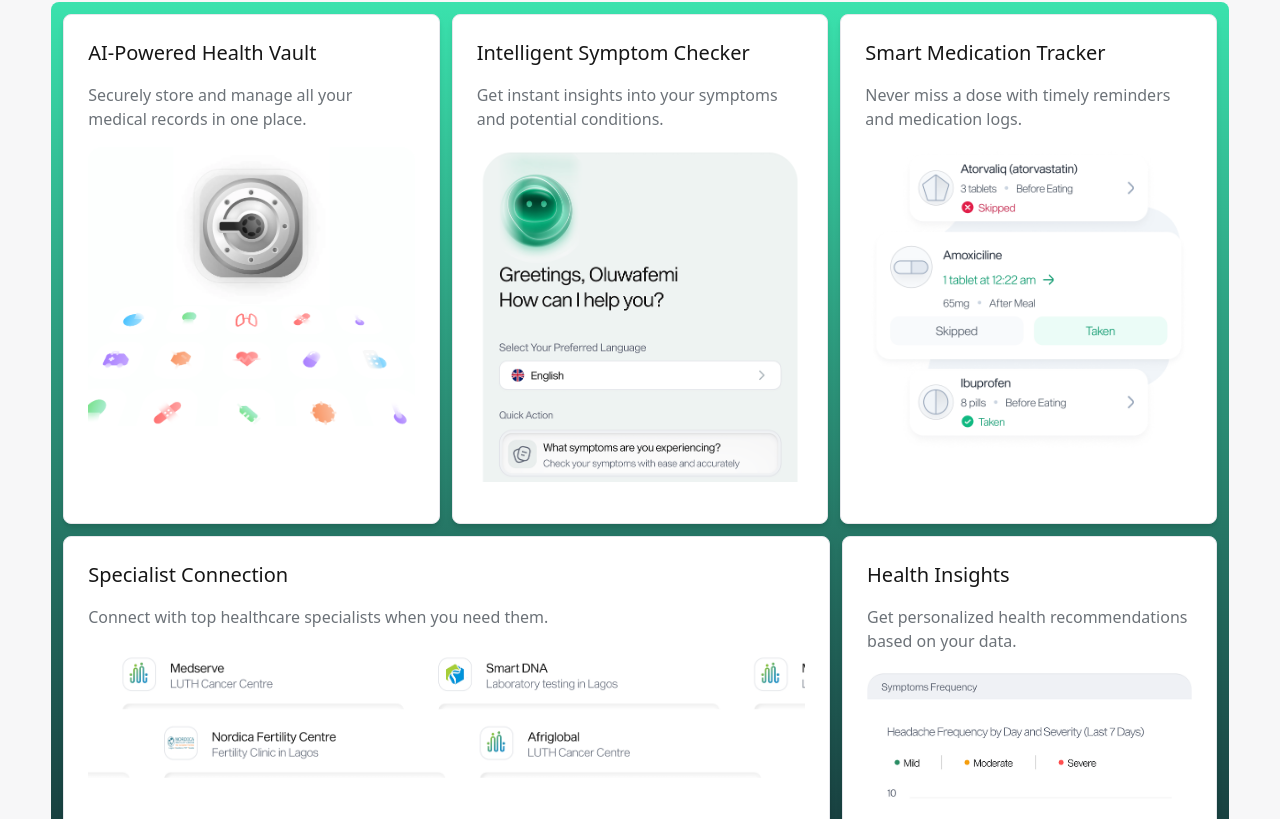
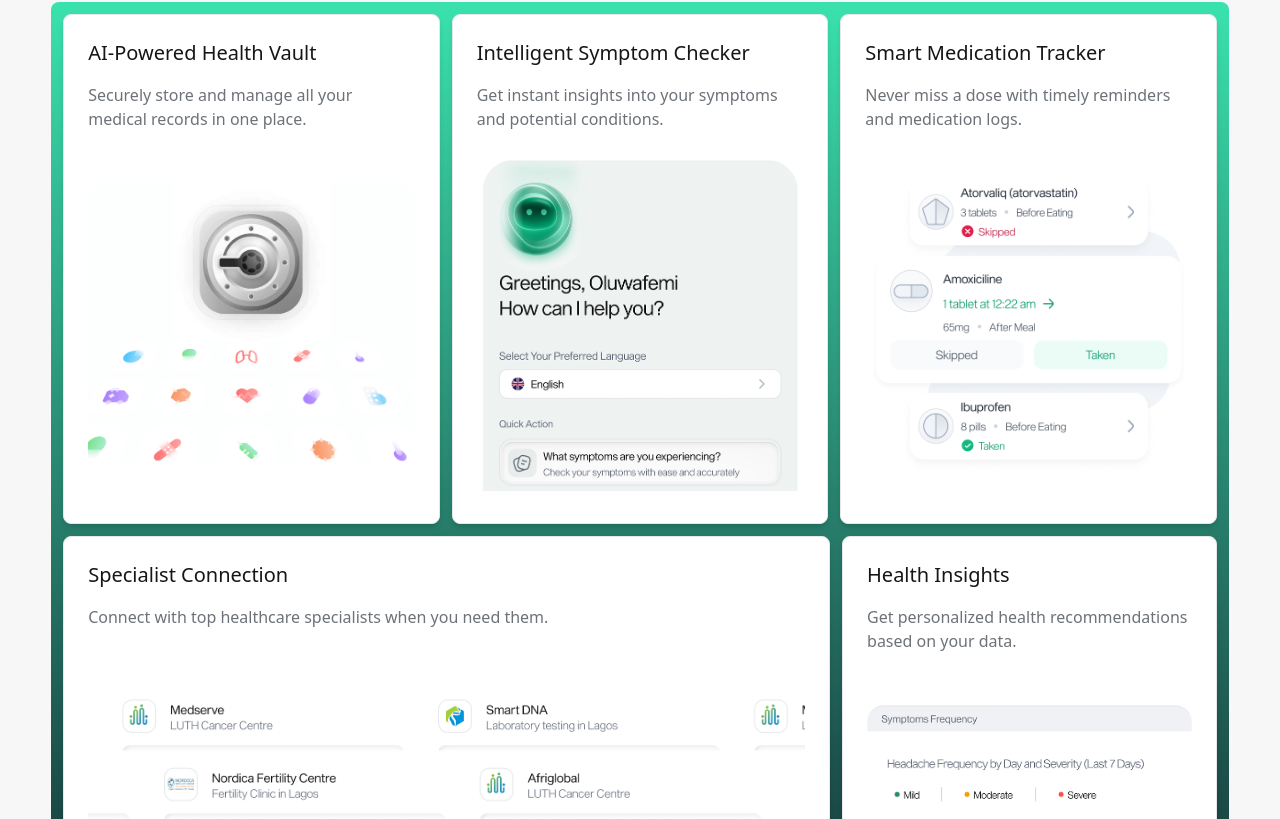
Before and after one commit to Clinzho1996/medbankr, a Next.js app: page / in a window 1280 px wide. Shown: the part 1201-2020 px from the top of the page. Built offline with nearby package versions, Linux system fonts and the light colour scheme.

Commit message:
vercel fix

```diff
--- a/components/Features.tsx
+++ b/components/Features.tsx
@@ -9,21 +9,15 @@ const FeatureCard: React.FC<{
 }> = ({ title, description, img, className = "" }) => {
 	return (
 		<div
-			className={`bg-white p-6 rounded-lg shadow-md border border-gray-200 w-full ${className}`}>
+			className={`bg-white p-6 rounded-lg shadow-md border border-gray-200 w-full flex flex-col ${className}`}>
 			<div className="flex items-center mb-4">
 				<h3 className="text-xl font-normal font-sequel text-[#161616]">
 					{title}
 				</h3>
 			</div>
 			<p className="text-[#6C7278] mb-4">{description}</p>
-			<div className="w-full h-full">
-				<Image
-					src={img}
-					alt="Feature Image"
-					width={600}
-					height={300}
-					className="w-full h-auto object-contain"
-				/>
+			<div className="w-full flex-1 relative min-h-[200px]">
+				<Image src={img} alt="Feature Image" fill className="object-contain" />
 			</div>
 		</div>
 	);
@@ -50,38 +44,38 @@ const FeaturesGrid: React.FC = () => {
 							title="AI-Powered Health Vault"
 							description="Securely store and manage all your medical records in one place."
 							img="/images/vault.png"
-							className="h-full md:h-[510px]"
+							className="h-full min-h-[400px] md:h-[510px]"
 						/>
 						<FeatureCard
 							title="Intelligent Symptom Checker"
 							description="Get instant insights into your symptoms and potential conditions."
 							img="/images/symptoms.png"
-							className="h-full md:h-[510px]"
+							className="h-full min-h-[400px] md:h-[510px]"
 						/>
 						<FeatureCard
 							title="Smart Medication Tracker"
 							description="Never miss a dose with timely reminders and medication logs."
 							img="/images/chat.png"
-							className="h-full md:h-[510px]"
+							className="h-full min-h-[400px] md:h-[510px]"
 						/>
 					</div>
 
 					{/* Second row - shorter cards */}
 					<div className="flex flex-col sm:flex-row gap-3 w-full">
-						<div className=" w-full sm:w-[66.5%]">
+						<div className="w-full sm:w-[66.5%]">
 							<FeatureCard
 								title="Specialist Connection"
 								description="Connect with top healthcare specialists when you need them."
 								img="/images/specialist.png"
-								className="h-full md:h-[300px]"
+								className="h-full min-h-[280px] md:h-[350px]"
 							/>
 						</div>
-						<div className=" w-full sm:w-[32.5%]">
+						<div className="w-full sm:w-[32.5%]">
 							<FeatureCard
 								title="Health Insights"
 								description="Get personalized health recommendations based on your data."
 								img="/images/health.png"
-								className="h-full md:h-[300px]"
+								className="h-full min-h-[280px] md:h-[350px]"
 							/>
 						</div>
 					</div>
```
